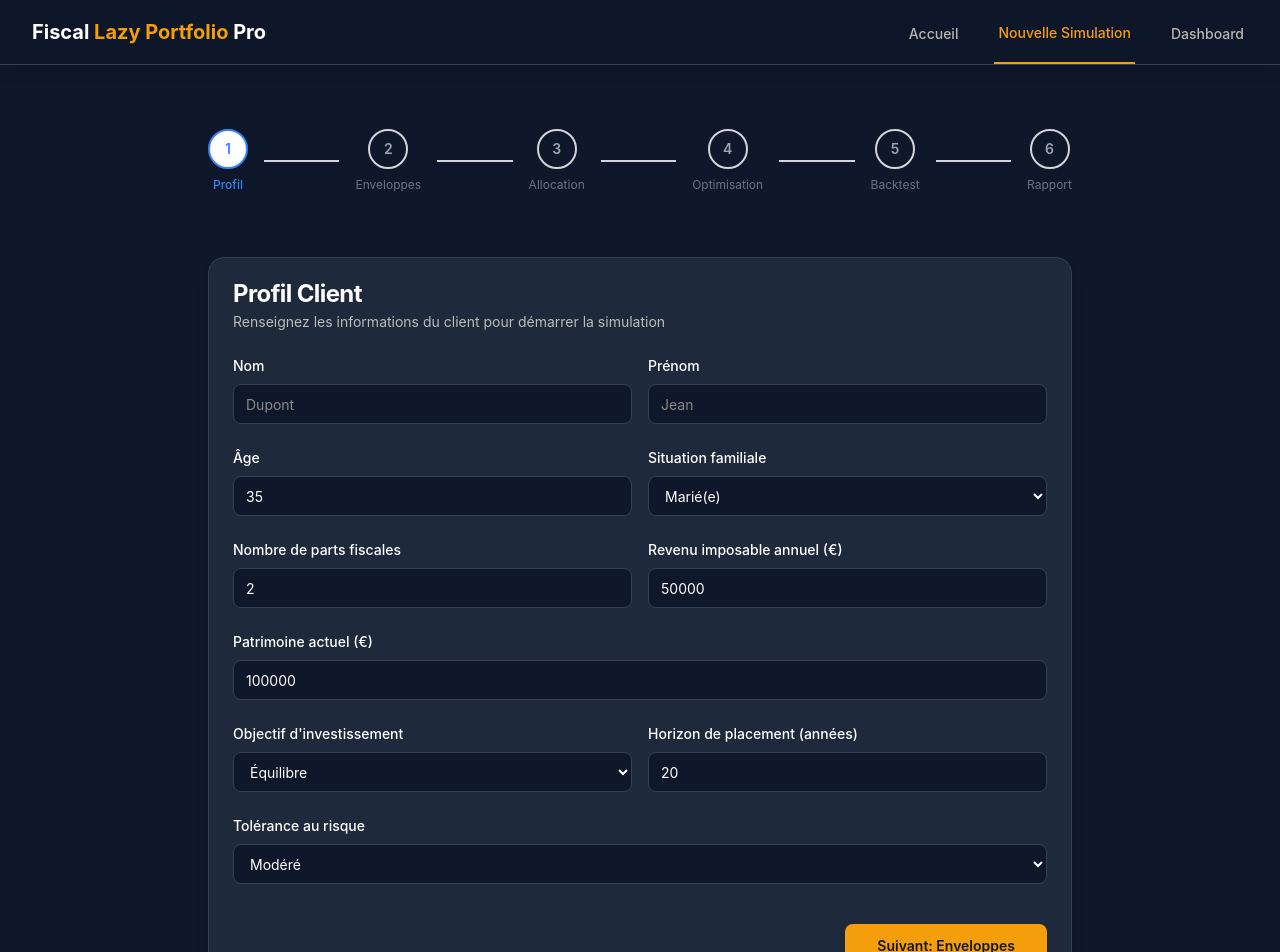
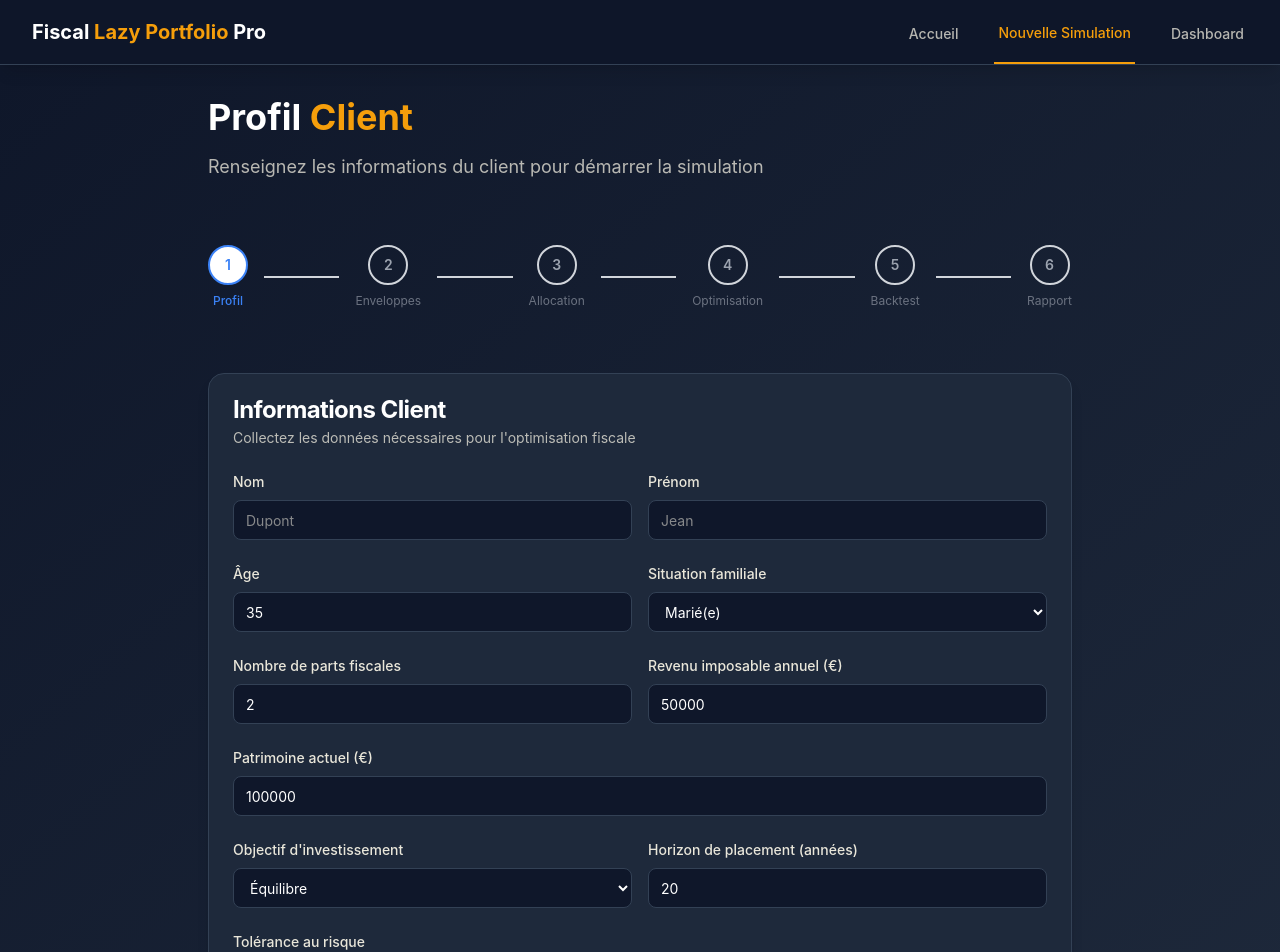
Before and after one commit to clementsaumet42-ops/fiscal-lazy-portfolio-pro, a Next.js app in the folder frontend/: page /client/profil in a window 1280 px wide. Shown: the top 952 px of the page. Built offline with nearby package versions, Linux system fonts and the light colour scheme.

Commit message:
Update client journey pages (profil, enveloppes, allocation) with premium design
Co-authored-by: clementsaumet42-ops <234208815+clementsaumet42-ops@users.noreply.github.com>

```diff
--- a/frontend/app/client/allocation/page.tsx
+++ b/frontend/app/client/allocation/page.tsx
@@ -84,17 +84,20 @@ export default function AllocationPage() {
   }
 
   return (
+    <div className="min-h-screen bg-gradient-to-br from-midnight to-midnight-light">
       <div className="max-w-6xl mx-auto px-4 py-8">
-      <Stepper currentStep={3} totalSteps={6} steps={STEPS} />
-
-      <div className="mt-8 mb-6">
-        <h1 className="text-3xl font-bold mb-2">Allocation d'actifs</h1>
-        <p className="text-gray-600">
+        <div className="mb-8">
+          <h1 className="text-4xl font-bold text-white mb-4">
+            Allocation <span className="text-gold">d'Actifs</span>
+          </h1>
+          <p className="text-cream/70 text-lg">
             Définissez la répartition de votre portefeuille entre les différentes classes d'actifs
           </p>
         </div>
 
-      <div className="grid grid-cols-1 lg:grid-cols-2 gap-8 mb-8">
+        <Stepper currentStep={3} totalSteps={6} steps={STEPS} />
+
+        <div className="grid grid-cols-1 lg:grid-cols-2 gap-8 mt-8 mb-8">
           {/* Sliders */}
           <div className="space-y-6">
             <Card>
@@ -109,10 +112,10 @@ export default function AllocationPage() {
                   <div key={asset.key}>
                     <div className="flex justify-between mb-2">
                       <div>
-                      <label className="text-sm font-medium">{asset.label}</label>
-                      <p className="text-xs text-gray-500">{asset.description}</p>
+                        <label className="text-sm font-medium text-white">{asset.label}</label>
+                        <p className="text-xs text-cream/60">{asset.description}</p>
                       </div>
-                    <span className="text-lg font-bold text-primary">
+                      <span className="text-lg font-bold text-gold">
                         {formatPercentage(allocation[asset.key as keyof Allocation])}
                       </span>
                     </div>
@@ -126,15 +129,15 @@ export default function AllocationPage() {
                   </div>
                 ))}
 
-              <div className="pt-4 border-t">
+                <div className="pt-4 border-t border-midnight-lighter">
                   <div className="flex justify-between items-center">
-                  <span className="font-semibold">Total:</span>
-                  <span className={`text-2xl font-bold ${isValid ? 'text-secondary' : 'text-red-600'}`}>
+                    <span className="font-semibold text-white">Total:</span>
+                    <span className={`text-2xl font-bold ${isValid ? 'text-gold' : 'text-red-400'}`}>
                       {formatPercentage(total)}
                     </span>
                   </div>
                   {!isValid && (
-                  <p className="text-sm text-red-600 mt-2">
+                    <p className="text-sm text-red-400 mt-2">
                       ⚠️ L'allocation doit totaliser 100%
                     </p>
                   )}
@@ -167,15 +170,15 @@ export default function AllocationPage() {
               </CardHeader>
               <CardContent>
                 {loading ? (
-                <p className="text-gray-500 text-sm">Chargement des ETFs...</p>
+                  <p className="text-cream/60 text-sm">Chargement des ETFs...</p>
                 ) : etfs.length > 0 ? (
                   <div className="space-y-3">
                     {etfs.slice(0, 5).map((etf, index) => (
-                    <div key={index} className="border-b pb-2">
-                      <p className="font-medium text-sm">{etf.nom}</p>
-                      <div className="flex justify-between text-xs text-gray-600 mt-1">
+                      <div key={index} className="border-b border-midnight-lighter pb-2">
+                        <p className="font-medium text-sm text-white">{etf.nom}</p>
+                        <div className="flex justify-between text-xs text-cream/60 mt-1">
                           <span>{etf.ticker}</span>
-                        <span className={etf.eligible_pea ? 'text-secondary' : 'text-gray-500'}>
+                          <span className={etf.eligible_pea ? 'text-gold' : 'text-cream/50'}>
                             {etf.eligible_pea ? '✓ PEA' : 'CTO'}
                           </span>
                         </div>
@@ -183,7 +186,7 @@ export default function AllocationPage() {
                     ))}
                   </div>
                 ) : (
-                <p className="text-gray-500 text-sm">Aucun ETF disponible</p>
+                  <p className="text-cream/60 text-sm">Aucun ETF disponible</p>
                 )}
               </CardContent>
             </Card>
@@ -192,11 +195,12 @@ export default function AllocationPage() {
 
         <div className="flex justify-between">
           <Button variant="outline" onClick={() => router.push('/client/enveloppes')}>
-          Retour
+            ← Retour
           </Button>
-        <Button onClick={handleSubmit} size="lg" disabled={!isValid}>
-          Suivant: Optimisation fiscale
+          <Button onClick={handleSubmit} size="lg" variant="gold" disabled={!isValid}>
+            Suivant: Optimisation fiscale →
           </Button>
+        </div>
       </div>
     </div>
   )
--- a/frontend/app/client/profil/page.tsx
+++ b/frontend/app/client/profil/page.tsx
@@ -40,14 +40,24 @@ export default function ProfilPage() {
   }
 
   return (
+    <div className="min-h-screen bg-gradient-to-br from-midnight to-midnight-light">
       <div className="max-w-4xl mx-auto px-4 py-8">
+        <div className="mb-8">
+          <h1 className="text-4xl font-bold text-white mb-4">
+            Profil <span className="text-gold">Client</span>
+          </h1>
+          <p className="text-cream/70 text-lg">
+            Renseignez les informations du client pour démarrer la simulation
+          </p>
+        </div>
+
         <Stepper currentStep={1} totalSteps={6} steps={STEPS} />
 
         <Card className="mt-8">
           <CardHeader>
-          <CardTitle>Profil Client</CardTitle>
+            <CardTitle>Informations Client</CardTitle>
             <CardDescription>
-            Renseignez les informations du client pour démarrer la simulation
+              Collectez les données nécessaires pour l'optimisation fiscale
             </CardDescription>
           </CardHeader>
           <CardContent>
@@ -55,7 +65,7 @@ export default function ProfilPage() {
               {/* Informations personnelles */}
               <div className="grid grid-cols-1 md:grid-cols-2 gap-4">
                 <div>
-                <label className="block text-sm font-medium mb-2">Nom</label>
+                  <label className="block text-sm font-medium mb-2 text-cream/90">Nom</label>
                   <Input
                     required
                     value={formData.nom}
@@ -64,7 +74,7 @@ export default function ProfilPage() {
                   />
                 </div>
                 <div>
-                <label className="block text-sm font-medium mb-2">Prénom</label>
+                  <label className="block text-sm font-medium mb-2 text-cream/90">Prénom</label>
                   <Input
                     required
                     value={formData.prenom}
@@ -76,7 +86,7 @@ export default function ProfilPage() {
 
               <div className="grid grid-cols-1 md:grid-cols-2 gap-4">
                 <div>
-                <label className="block text-sm font-medium mb-2">Âge</label>
+                  <label className="block text-sm font-medium mb-2 text-cream/90">Âge</label>
                   <Input
                     type="number"
                     required
@@ -87,7 +97,7 @@ export default function ProfilPage() {
                   />
                 </div>
                 <div>
-                <label className="block text-sm font-medium mb-2">Situation familiale</label>
+                  <label className="block text-sm font-medium mb-2 text-cream/90">Situation familiale</label>
                   <Select
                     value={formData.situation_familiale}
                     onChange={(e) => handleChange('situation_familiale', e.target.value)}
@@ -103,7 +113,7 @@ export default function ProfilPage() {
               {/* Informations fiscales */}
               <div className="grid grid-cols-1 md:grid-cols-2 gap-4">
                 <div>
-                <label className="block text-sm font-medium mb-2">Nombre de parts fiscales</label>
+                  <label className="block text-sm font-medium mb-2 text-cream/90">Nombre de parts fiscales</label>
                   <Input
                     type="number"
                     required
@@ -114,7 +124,7 @@ export default function ProfilPage() {
                   />
                 </div>
                 <div>
-                <label className="block text-sm font-medium mb-2">Revenu imposable annuel (€)</label>
+                  <label className="block text-sm font-medium mb-2 text-cream/90">Revenu imposable annuel (€)</label>
                   <Input
                     type="number"
                     required
@@ -128,7 +138,7 @@ export default function ProfilPage() {
 
               {/* Patrimoine et objectifs */}
               <div>
-              <label className="block text-sm font-medium mb-2">Patrimoine actuel (€)</label>
+                <label className="block text-sm font-medium mb-2 text-cream/90">Patrimoine actuel (€)</label>
                 <Input
                   type="number"
                   required
@@ -141,7 +151,7 @@ export default function ProfilPage() {
 
               <div className="grid grid-cols-1 md:grid-cols-2 gap-4">
                 <div>
-                <label className="block text-sm font-medium mb-2">Objectif d'investissement</label>
+                  <label className="block text-sm font-medium mb-2 text-cream/90">Objectif d'investissement</label>
                   <Select
                     value={formData.objectif_investissement}
                     onChange={(e) => handleChange('objectif_investissement', e.target.value)}
@@ -152,7 +162,7 @@ export default function ProfilPage() {
                   </Select>
                 </div>
                 <div>
-                <label className="block text-sm font-medium mb-2">Horizon de placement (années)</label>
+                  <label className="block text-sm font-medium mb-2 text-cream/90">Horizon de placement (années)</label>
                   <Input
                     type="number"
                     required
@@ -165,7 +175,7 @@ export default function ProfilPage() {
               </div>
 
               <div>
-              <label className="block text-sm font-medium mb-2">Tolérance au risque</label>
+                <label className="block text-sm font-medium mb-2 text-cream/90">Tolérance au risque</label>
                 <Select
                   value={formData.tolerance_risque}
                   onChange={(e) => handleChange('tolerance_risque', e.target.value)}
@@ -177,13 +187,14 @@ export default function ProfilPage() {
               </div>
 
               <div className="flex justify-end pt-4">
-              <Button type="submit" size="lg">
-                Suivant: Enveloppes
+                <Button type="submit" size="lg" variant="gold">
+                  Suivant: Enveloppes →
                 </Button>
               </div>
             </form>
           </CardContent>
         </Card>
       </div>
+    </div>
   )
 }
```
Also changed, not shown: frontend/app/client/enveloppes/page.tsx (+29 -25 lines). Lines whose indentation alone changed are shown as unchanged.
